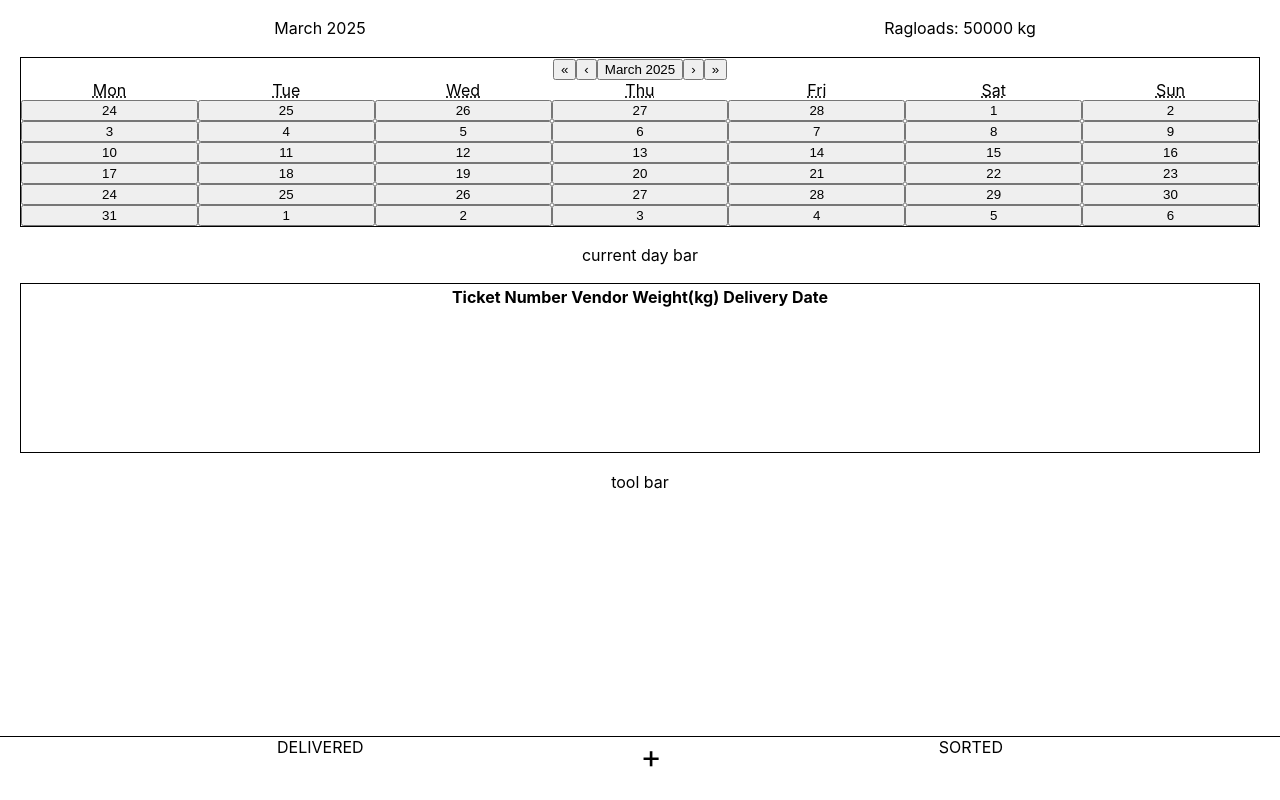
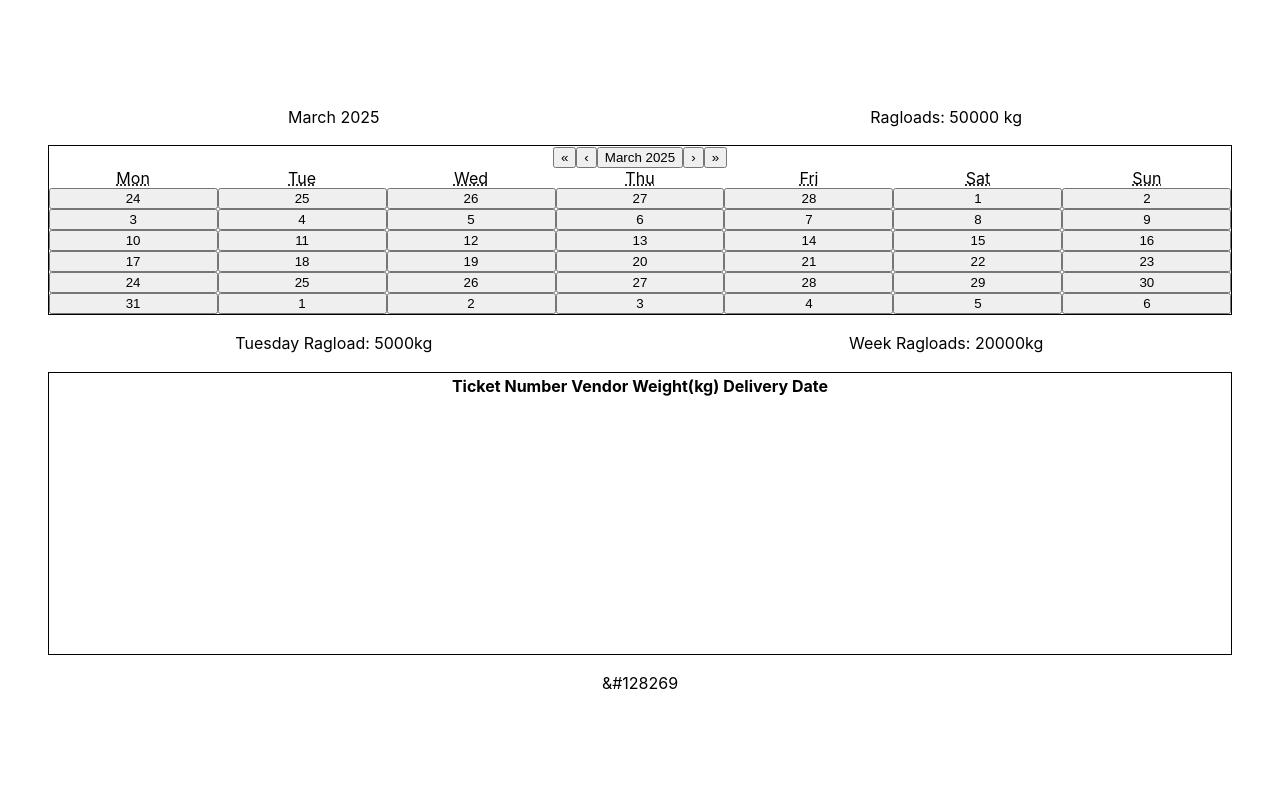
Before and after one commit to DraconicLogic/Ragload-Manager, a React (Create React App) app: page / in a window 1280 px wide. Built offline with nearby package versions, Linux system fonts and the light colour scheme.

Commit message:
implement current day bar, remove navbar and tweak style properties to set UI layout correctly

```diff
--- a/src/App.css
+++ b/src/App.css
@@ -1,7 +1,14 @@
 .App {
 	text-align: center;
-	display: grid;
-	grid-template-rows: 90vh auto;
+	/* display: grid;
+	grid-template-rows: 90vh auto; */
+	width: 100vw;
+	height: 100vh;
+	margin: 0;
+	padding: 0;
+	display: flex;
+	align-items: center;
+	justify-content: center;
 }
 
 .RagManagerUI {
@@ -24,7 +31,7 @@
 
 #month-view {
 	display: grid;
-	grid-template-rows: 1fr 3fr 1fr 3fr 1fr;
+	grid-template-rows: 1fr 3fr 1fr 5fr 1fr;
 }
 
 #month-view__current-month-bar {
@@ -44,6 +51,11 @@
 
 #month-view__current-day-bar {
 	align-self: center;
+}
+
+#current-day-bar {
+	display: grid;
+	grid-template-columns: repeat(2, 1fr);
 }
 
 #month-view__ragload-table {
--- a/src/App.tsx
+++ b/src/App.tsx
@@ -46,7 +46,7 @@ function App() {
 				ragloadState={{ ragloads, setRagloads }}
 				handlers={{ handleAddRagload }}
 			/>
-			<Navbar screenState={{ screen, setScreen }} />
+			{/* <Navbar screenState={{ screen, setScreen }} /> */}
 		</div>
 	);
 }
--- a/src/components/CurrentDayBar/CurrentDayBar.tsx
+++ b/src/components/CurrentDayBar/CurrentDayBar.tsx
@@ -1,5 +1,24 @@
 import React from "react";
 
-function CurrentDayBar() {}
+function CurrentDayBar() {
+	// temporary variables
+	let day = "Tuesday";
+	let ragloadDayWeight = "5000";
+	let ragloadWeekWeight = "20000";
+
+	return (
+		<div id="current-day-bar">
+			<div>
+				{day}
+				{" Ragload: "}
+				{ragloadDayWeight}kg
+			</div>
+			<div>
+				{"Week Ragloads: "}
+				{ragloadWeekWeight}kg
+			</div>
+		</div>
+	);
+}
 
 export default CurrentDayBar;
--- a/src/screens/MonthView/MonthView.tsx
+++ b/src/screens/MonthView/MonthView.tsx
@@ -4,6 +4,7 @@ import { Ragload } from "../../types";
 import Calendar from "react-calendar";
 import RagloadTable from "../../components/RagloadTable/RagloadTable";
 import CurrentMonthBar from "../../components/CurrentMonthBar/CurrentMonthBar";
+import CurrentDayBar from "../../components/CurrentDayBar/CurrentDayBar";
 // @ts-ignore
 
 function MonthView({ ragloadState, screenState }) {
@@ -18,11 +19,13 @@ function MonthView({ ragloadState, screenState }) {
 			<div id="month-view__calendar-month">
 				<Calendar />
 			</div>
-			<div id="month-view__current-day-bar">current day bar</div>
+			<div id="month-view__current-day-bar">
+				<CurrentDayBar />
+			</div>
 			<div id="month-view__ragload-table">
 				<RagloadTable ragloads={ragloads} handleRagload={null} />
 			</div>
-			<div id="month-view__tool-bar">tool bar</div>
+			<div id="month-view__tool-bar">&#128269</div>
 		</div>
 	);
 }
```
